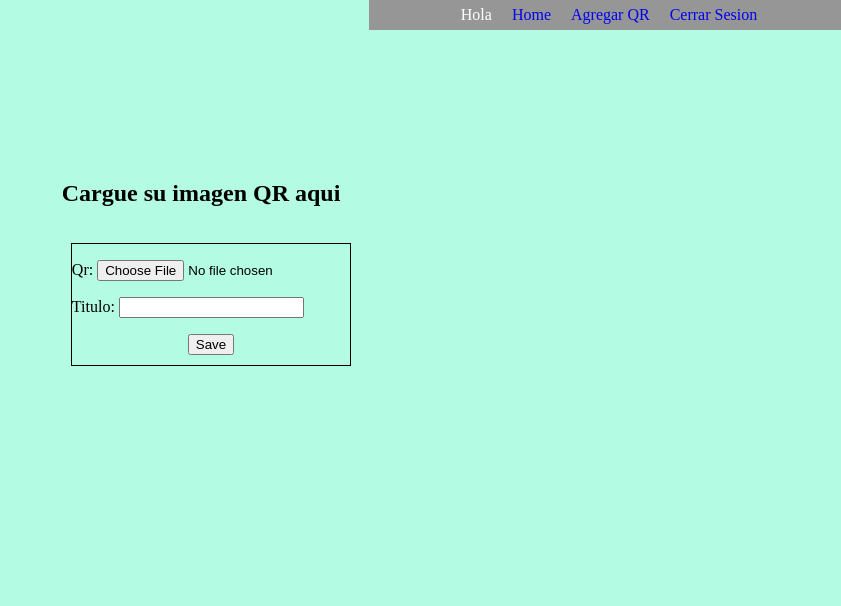
After one commit to NachoGuidali/Micv, a Django app: page /qrnuevo in a window 1280 px wide. The commit adds this page. Shown: the top 606 px of the page, without its empty margins (439-1280 px from the left). Run offline with Django 4.2, Linux system fonts and the light colour scheme.

Commit message:
pagina de upload de QR

```diff
--- /dev/null
+++ b/QRApp/forms.py
@@ -0,0 +1,7 @@
+from django import forms
+from .models import Qrlink
+
+class QrlinkForm(forms.ModelForm):
+    class Meta:
+        model = Qrlink
+        fields = "__all__"
--- a/QRApp/models.py
+++ b/QRApp/models.py
@@ -1,5 +1,7 @@
 from django.db import models
+from django.utils import timezone
 
 # Create your models here.
 class Qrlink(models.Model):
     qr = models.ImageField()
+    titulo = models.CharField(max_length=100)
--- a/QRApp/static/index.css
+++ b/QRApp/static/index.css
@@ -1,6 +1,37 @@
 html{
     background-color: rgba(157, 250, 219, 0.76);
 }
+header{
+    display: flex;
+    justify-content: flex-end;
+    align-items: flex-start;
+    width: 100%;
+    position: absolute;
+    top: 0px;
+
+
+    }
+.head{
+    display: flex;
+    align-items: center;
+    justify-content: center;
+    width: 30rem;
+    height: 30px;
+
+
+    background-color: #969696;
+    color: white;
+    }
+.a_head{
+    margin-left: 20px;
+    text-decoration: none;
+
+    }
+.a_head:hover{
+    box-shadow: none;
+    font-size: 20px ;
+    }
+
 .qrlink{
     display: flex;
     align-items: center;
@@ -64,33 +95,36 @@ footer{
     margin-right: 10px;
 
     }
-header{
+form{
     display: flex;
-    justify-content: flex-end;
-    align-items: flex-start;
-    width: 100%;
-    position: absolute;
-    top: 0px;
+    flex-direction: column;
+    align-items: center;
+    justify-content: center;
 
 
-    }
-.head{
+
+}
+.form{
+    margin-top: 1rem;
+    border: solid 1px;
+    width: auto;
+    margin-left: 20px;
+    justify-content: center;
+    align-items: center;
+}
+.save_button{
     display: flex;
+    margin-bottom: 10px;
+    margin-inline: auto;
+}
+
+.div_titulo_form{
+    display: flex;
+    justify-content: center;
     align-items: center;
-    justify-content: center;
-    width: 20rem;
-    height: 30px;
+    margin-top: 10rem;
+}
 
-
-    background-color: #969696;
-    color: white;
-    }
-.a_logout{
-    margin-left: 20px;
-    text-decoration: none;
-
-    }
-.a_logout:hover{
-    box-shadow: none;
-    font-size: 20px ;
-    }
+.titulo_form{
+    text-align: center;
+}
--- a/QRApp/templates/index.html
+++ b/QRApp/templates/index.html
@@ -6,17 +6,19 @@
     <meta http-equiv="X-UA-Compatible" content="IE=edge">
     <meta name="viewport" content="width=device-width, initial-scale=1.0">
     <link rel="stylesheet" href= "{% static 'index.css' %}" >
-    <title>QRApp</title>
+    <title>{% block name %} QRApp {% endblock %}</title>
 </head>
 <body>
 
     <header>
         <div class="head">
-            <p>{{ user.username | upper }}</p>
-            <a class="a_logout" href="{% url 'logout' %}">Cerrar Sesion</a>
+            <p>Hola {{ user.username | upper }}</p>
+            <a class="a_head" href="{% url 'home' %}">Home</a>
+            <a class="a_head" href="{% url 'QrNuevo' %}">Agregar QR</a>
+            <a class="a_head" href="{% url 'logout' %}">Cerrar Sesion</a>
         </div>
     </header>
-
+    {% block content %}
     <div class="container">
         <div class="titulo">
             <h1>Ignacio Guidali</h1>
@@ -46,6 +48,7 @@
         </div>
 
     </div>
+    {% endblock %}
     <footer>
         <div class="footer">
            <p class="p-footer"> Made By Nacho Guidali </p>
--- /dev/null
+++ b/QRApp/templates/qrnuevo.html
@@ -0,0 +1,19 @@
+{% extends 'index.html' %}
+{% block name %} QrNuevo {% endblock %}
+
+{% block content %}
+<div class="div_titulo_form">
+    <h2 class="titulo_form">
+        Cargue su imagen QR aqui</h2>
+
+</div>
+<form method="POST" enctype="multipart/form-data">
+    {% csrf_token %}
+    <div class="form">
+        {{ form.as_p }}
+        <button class="save_button" type="submit">Save</button>
+    </div>
+
+
+</form>
+{% endblock %}
--- a/QRApp/urls.py
+++ b/QRApp/urls.py
@@ -1,14 +1,15 @@
 from django.contrib import admin
 from django.urls import path
-from .views import home, cv, login_view, register_view, logout_view
+from .views import home, cv, login_view, register_view, logout_view, QrNuevo
 from django.contrib.auth.views import LoginView
 
 urlpatterns = [
 
-    path('home', home),
+    path('home', home, name="home"),
 
     path("cv", cv),
     path("", login_view, name="login"),
     path("register", register_view, name="register"),
-    path("logout", logout_view, name="logout")
+    path("logout", logout_view, name="logout"),
+    path("qrnuevo", QrNuevo, name="QrNuevo"),
 ]
--- a/QRApp/views.py
+++ b/QRApp/views.py
@@ -3,6 +3,7 @@ from django.contrib.auth import authenticate, login, logout
 from django.contrib.auth.models import User
 from django.contrib.auth.decorators import login_required
 from .models import Qrlink
+from .forms import QrlinkForm
 
 # Create your views here.
 @login_required
@@ -46,3 +47,13 @@ def register_view(request):
 def logout_view(request):
     logout(request)
     return redirect("/home")
+
+def QrNuevo(request):
+    if request.method == "POST":
+        form = QrlinkForm(request.POST, request.FILES)
+        if form.is_valid():
+            form.save()
+            return redirect("/home")
+    else:
+        form = QrlinkForm()
+    return render(request, "qrnuevo.html", {"form": form})
```
Also changed, not shown: QRApp/static/login.css (+32 -0 lines), QRApp/templates/registration/login.html (+8 -0 lines), QRApp/migrations/0002_qrlink_titulo.py (added), db.sqlite3, media/qrlink_PmmtK2A.JPG (added), media/qrlink_UqezgYq.JPG (added).
